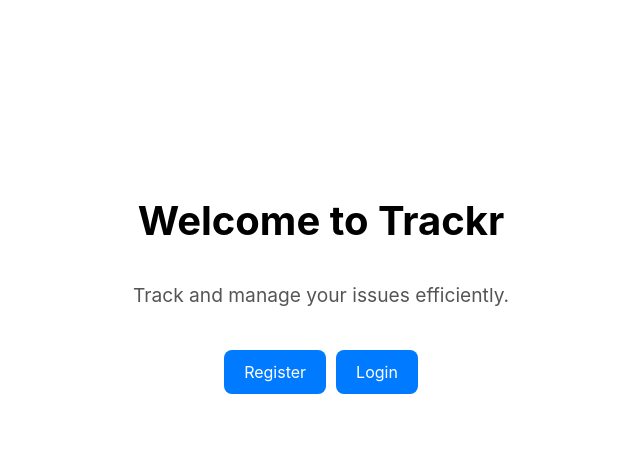
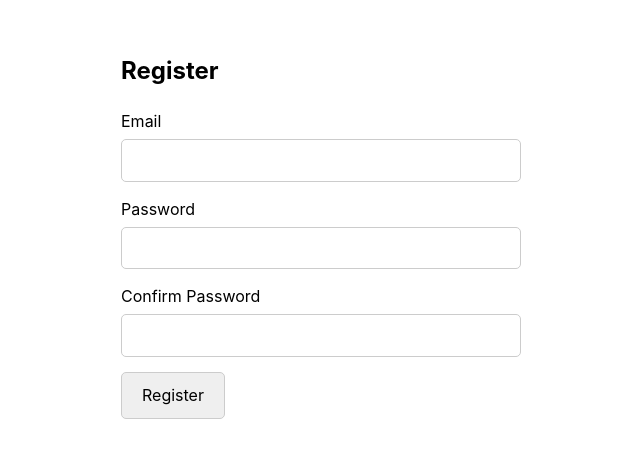
Before and after one commit to angelaleekim/issue-tracker, a React (Vite) app: page /register in a window 1280 px wide. Shown: the part 108-566 px from the top of the page, without its empty margins (319-959 px from the left). Built offline with nearby package versions, Linux system fonts and the light colour scheme.

Commit message:
Add login and register pages

```diff
--- a/src/App.tsx
+++ b/src/App.tsx
@@ -1,6 +1,17 @@
 import "@mantine/core/styles.css";
-import Hero from "./components/Hero";
+import { BrowserRouter as Router, Routes, Route } from "react-router-dom";
+import Home from "./pages/Home";
+import Login from "./components/Login";
+import Register from "./components/Register";
 
 export default function App() {
-  return (<Hero />);
+  return (
+    <Router>
+      <Routes>
+        <Route path="/" element={<Home />} />
+        <Route path="/login" element={<Login />} />
+        <Route path="/register" element={<Register />} />
+      </Routes>
+    </Router>
+  );
 }
--- a/src/components/Hero.module.css
+++ b/src/components/Hero.module.css
@@ -32,5 +32,10 @@
     padding: 10px 20px;
     border-radius: 8px;
     cursor: pointer;
+    text-decoration: none;
     transition: background-color 0.3s;
 }
+
+.button:hover {
+    background-color: #0056b3;
+}
--- a/src/components/Hero.tsx
+++ b/src/components/Hero.tsx
@@ -1,5 +1,6 @@
 import React from "react";
 import classes from "./Hero.module.css";
+import { Link } from "react-router-dom";
 
 const Hero: React.FC = () => {
   return (
@@ -9,28 +10,12 @@ const Hero: React.FC = () => {
         Track and manage your issues efficiently.
       </p>
       <div className={classes.buttonContainer}>
-        <button
-          className={classes.button}
-          onMouseEnter={(e) =>
-            (e.currentTarget.style.backgroundColor = "#0056b3")
-          }
-          onMouseLeave={(e) =>
-            (e.currentTarget.style.backgroundColor = "#007bff")
-          }
-        >
+        <Link to="/register" className={classes.button}>
           Register
-        </button>
-        <button
-          className={classes.button}
-          onMouseEnter={(e) =>
-            (e.currentTarget.style.backgroundColor = "#0056b3")
-          }
-          onMouseLeave={(e) =>
-            (e.currentTarget.style.backgroundColor = "#007bff")
-          }
-        >
+        </Link>
+        <Link to="/login" className={classes.button}>
           Login
-        </button>
+        </Link>
       </div>
     </section>
   );
--- /dev/null
+++ b/src/components/Login.module.css
@@ -0,0 +1,41 @@
+.container {
+    max-width: 400px;
+    margin: 50px auto;
+    margin-top: 20vh;
+    text-align: left;
+  }
+
+  .heading {
+    font-size: 1.5rem;
+    margin-bottom: 20px;
+  }
+
+  .formGroup {
+    margin-bottom: 15px;
+  }
+
+  .label {
+    display: block;
+    margin-bottom: 5px;
+  }
+
+  .input {
+    width: 100%;
+    padding: 8px;
+    box-sizing: border-box;
+    border: 1px solid #ccc;
+    border-radius: 5px;
+  }
+
+  .input:focus {
+    outline: none;
+    border-color: lightgray;
+    background-color: #f5f5f5;
+  }
+
+  .button {
+    padding: 10px 20px;
+    cursor: pointer;
+    border: 1px solid #ccc;
+    border-radius: 5px;
+  }
--- /dev/null
+++ b/src/components/Login.tsx
@@ -0,0 +1,47 @@
+import React, { useState } from 'react';
+import classes from './Login.module.css';
+
+const Login: React.FC = () => {
+  const [email, setEmail] = useState('');
+  const [password, setPassword] = useState('');
+
+  const handleSubmit = (e: React.FormEvent) => {
+    e.preventDefault();
+    console.log('Email:', email);
+    console.log('Password:', password);
+    // Add your login logic here
+  };
+
+  return (
+    <div className={classes.container}>
+      <h2 className={classes.heading}>Login</h2>
+      <form onSubmit={handleSubmit}>
+        <div className={classes.formGroup}>
+          <label htmlFor="email" className={classes.label}>Email</label>
+          <input
+            type="email"
+            id="email"
+            value={email}
+            onChange={(e) => setEmail(e.target.value)}
+            className={classes.input}
+            required
+          />
+        </div>
+        <div className={classes.formGroup}>
+          <label htmlFor="password" className={classes.label}>Password</label>
+          <input
+            type="password"
+            id="password"
+            value={password}
+            onChange={(e) => setPassword(e.target.value)}
+            className={classes.input}
+            required
+          />
+        </div>
+        <button type="submit" className={classes.button}>Login</button>
+      </form>
+    </div>
+  );
+};
+
+export default Login;
--- /dev/null
+++ b/src/components/Register.module.css
@@ -0,0 +1,41 @@
+.container {
+    max-width: 400px;
+    margin: 50px auto;
+    margin-top: 20vh;
+    text-align: left;
+  }
+
+  .heading {
+    font-size: 1.5rem;
+    margin-bottom: 20px;
+  }
+
+  .formGroup {
+    margin-bottom: 15px;
+  }
+
+  .label {
+    display: block;
+    margin-bottom: 5px;
+  }
+
+  .input {
+    width: 100%;
+    padding: 8px;
+    box-sizing: border-box;
+    border: 1px solid #ccc;
+    border-radius: 5px;
+  }
+
+  .input:focus {
+    outline: none;
+    border-color: lightgray;
+    background-color: #f5f5f5;
+  }
+
+  .button {
+    padding: 10px 20px;
+    cursor: pointer;
+    border: 1px solid #ccc;
+    border-radius: 5px;
+  }
--- /dev/null
+++ b/src/components/Register.tsx
@@ -0,0 +1,60 @@
+import React, { useState } from 'react';
+import classes from './Register.module.css';
+
+const Register: React.FC = () => {
+  const [email, setEmail] = useState('');
+  const [password, setPassword] = useState('');
+  const [confirmPassword, setConfirmPassword] = useState('');
+
+  const handleSubmit = (e: React.FormEvent) => {
+    e.preventDefault();
+    console.log('Email:', email);
+    console.log('Password:', password);
+    console.log('Confirm Password:', confirmPassword);
+    // Add your registration logic here
+  };
+
+  return (
+    <div className={classes.container}>
+      <h2 className={classes.heading}>Register</h2>
+      <form onSubmit={handleSubmit}>
+        <div className={classes.formGroup}>
+          <label htmlFor="email" className={classes.label}>Email</label>
+          <input
+            type="email"
+            id="email"
+            value={email}
+            onChange={(e) => setEmail(e.target.value)}
+            className={classes.input}
+            required
+          />
+        </div>
+        <div className={classes.formGroup}>
+          <label htmlFor="password" className={classes.label}>Password</label>
+          <input
+            type="password"
+            id="password"
+            value={password}
+            onChange={(e) => setPassword(e.target.value)}
+            className={classes.input}
+            required
+          />
+        </div>
+        <div className={classes.formGroup}>
+          <label htmlFor="confirmPassword" className={classes.label}>Confirm Password</label>
+          <input
+            type="password"
+            id="confirmPassword"
+            value={confirmPassword}
+            onChange={(e) => setConfirmPassword(e.target.value)}
+            className={classes.input}
+            required
+          />
+        </div>
+        <button type="submit" className={classes.button}>Register</button>
+      </form>
+    </div>
+  );
+};
+
+export default Register;
--- /dev/null
+++ b/src/pages/Home.tsx
@@ -0,0 +1,12 @@
+import React from 'react';
+import Hero from '../components/Hero';
+
+const Home: React.FC = () => {
+    return (
+        <div>
+            <Hero />
+        </div>
+    );
+};
+
+export default Home;
```
